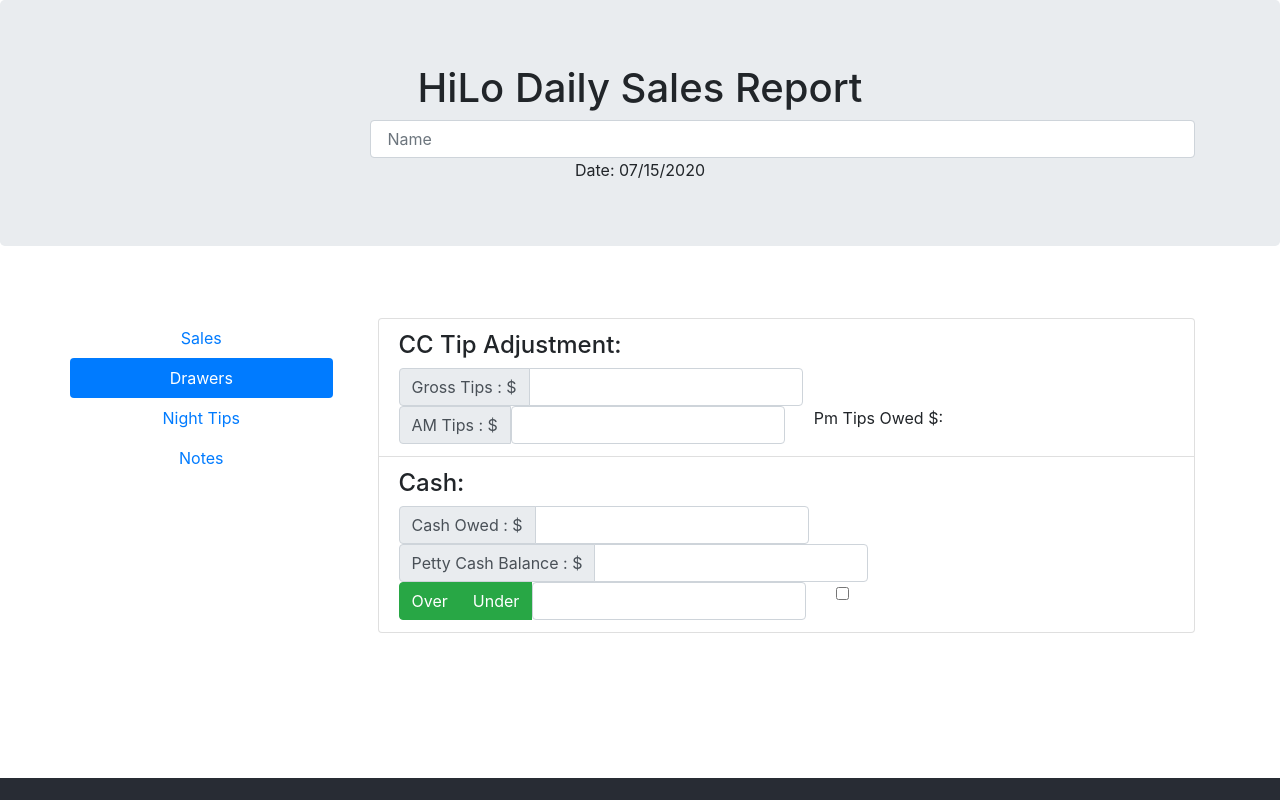
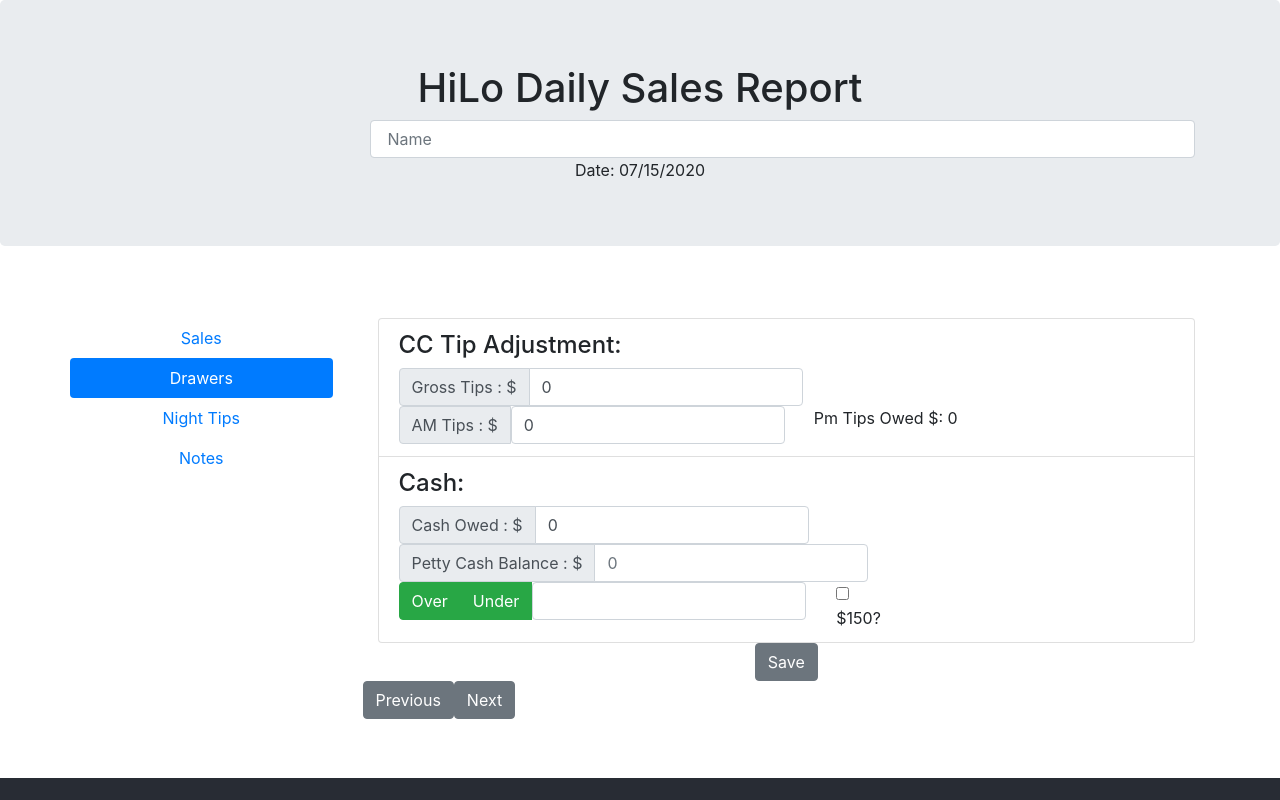
Before and after one commit to tuna42na/hilo-sales-report, a React (Create React App) app: page / in a window 1280 px wide. Shown: the top 800 px of the page. Built offline with nearby package versions, Linux system fonts and the light colour scheme.

Commit message:
Funtional Components.0

```diff
--- a/src/components/Drawers.js
+++ b/src/components/Drawers.js
@@ -1,4 +1,5 @@
-import React from "react";
+import React, { useState } from "react";
+import PropTypes from "prop-types";
 import {
   Container,
   Input,
@@ -13,7 +14,34 @@ import {
   Button,
 } from "reactstrap";
 
+const defaultState = {
+  grossTips: 0,
+  amTips: 0,
+  pmTips: 0,
+  cashOwed: 0,
+  overUnderAmount: 0,
+};
+
 const Drawers = () => {
+  const [edit, setEdit] = useState(defaultState);
+
+  const onHandleChange = (event) => {
+    const { target } = event;
+    const { name, value } = target;
+
+    setEdit({
+      ...edit,
+      [name]: value,
+    });
+  };
+
+  const saveValues = () => {
+    setEdit({
+      ...edit,
+      pmTips: edit.grossTips - edit.amTips,
+    });
+  };
+
   return (
     <Container>
       <ListGroup>
@@ -25,19 +53,29 @@ const Drawers = () => {
                 <InputGroupAddon addonType="prepend">
                   <InputGroupText>Gross Tips : $</InputGroupText>
                 </InputGroupAddon>
-                <Input />
+                <Input
+                  name="grossTips"
+                  value={edit.grossTips}
+                  placeholder="0"
+                  onChange={onHandleChange}
+                />
               </InputGroup>
             </Col>
             <Col md="auto">
               <InputGroup>
                 <InputGroupAddon addonType="prepend">
                   <InputGroupText>AM Tips : $</InputGroupText>
-                  <Input />
+                  <Input
+                    name="amTips"
+                    value={edit.amTips}
+                    placeholder="0"
+                    onChange={onHandleChange}
+                  />
                 </InputGroupAddon>
               </InputGroup>
             </Col>
 
-            <Col md="auto">Pm Tips Owed $:</Col>
+            <Col md="auto">Pm Tips Owed $: {edit.pmTips}</Col>
           </Row>
         </ListGroupItem>
         <ListGroupItem>
@@ -48,7 +86,12 @@ const Drawers = () => {
                 <InputGroupAddon addonType="prepend">
                   <InputGroupText>Cash Owed : $</InputGroupText>
                 </InputGroupAddon>
-                <Input />
+                <Input
+                  name="cashOwed"
+                  value={edit.cashOwed}
+                  placeholder="0"
+                  onChange={onHandleChange}
+                />
               </InputGroup>
             </Col>
             <Col md="auto">
@@ -56,7 +99,12 @@ const Drawers = () => {
                 <InputGroupAddon addonType="prepend">
                   <InputGroupText>Petty Cash Balance : $</InputGroupText>
                 </InputGroupAddon>
-                <Input />
+                <Input
+                  name="pettyCash"
+                  value={edit.pettyCash}
+                  placeholder="0"
+                  onChange={onHandleChange}
+                />
               </InputGroup>
             </Col>
           </Row>
@@ -65,16 +113,25 @@ const Drawers = () => {
               <ButtonGroup>
                 <Button color="success">Over</Button>
                 <Button color="success">Under</Button>
-                <Input />
+                <Input name="overUnderAmount" />
               </ButtonGroup>
             </Col>
             <Col md="auto">
-              <Input addon type="checkbox" />
+              <Input addon type="checkbox" /> <div> $150?</div>
             </Col>
           </Row>
         </ListGroupItem>
       </ListGroup>
+      <Button onClick={saveValues}> Save </Button>
     </Container>
   );
 };
+Drawers.propTypes = {
+  grossTips: PropTypes.number,
+  amTips: PropTypes.number,
+  cashOwed: PropTypes.number,
+  pettyCash: PropTypes.number,
+  overUnderAmount: PropTypes.number,
+};
+
 export default Drawers;
--- a/src/components/HiloDaily.js
+++ b/src/components/HiloDaily.js
@@ -5,6 +5,7 @@ import NightSales from "./NightSales";
 import Tips from "./Tips";
 import Drawers from "./Drawers";
 import Notes from "./Notes";
+import NextPrev from "./NextPrev";
 
 let currentDay = new Date();
 let day = currentDay.getDate();
@@ -75,6 +76,7 @@ export const HiloDaily = () => {
                   <Notes />
                 </Tab.Pane>
               </Tab.Content>
+              <NextPrev />
             </Col>
           </Row>
         </Tab.Container>
--- /dev/null
+++ b/src/components/NextPrev.js
@@ -0,0 +1,15 @@
+import React from "react";
+import { Container, Row, Button } from "reactstrap";
+
+const NextPrev = () => {
+  return (
+    <Container>
+      <Row>
+        <Button> Previous </Button>
+        <Button> Next </Button>
+      </Row>
+    </Container>
+  );
+};
+
+export default NextPrev;
--- a/src/components/Tips.js
+++ b/src/components/Tips.js
@@ -29,13 +29,13 @@ const Tips = (props) => {
   };
 
   return (
-    <div>
+    <>
       <h4>Total Tips</h4>
       <EmployeeList employees={employeeGroup} removeWorker={removeEmployees} />
       <AddEmployee addEmployee={addEmployee} />
       <h5>Total Hrs: {totalHours}</h5>
       <h5>Average $ per Hr: {(props.nightTips / totalHours).toFixed(2)} </h5>
-    </div>
+    </>
   );
 };
 
```
